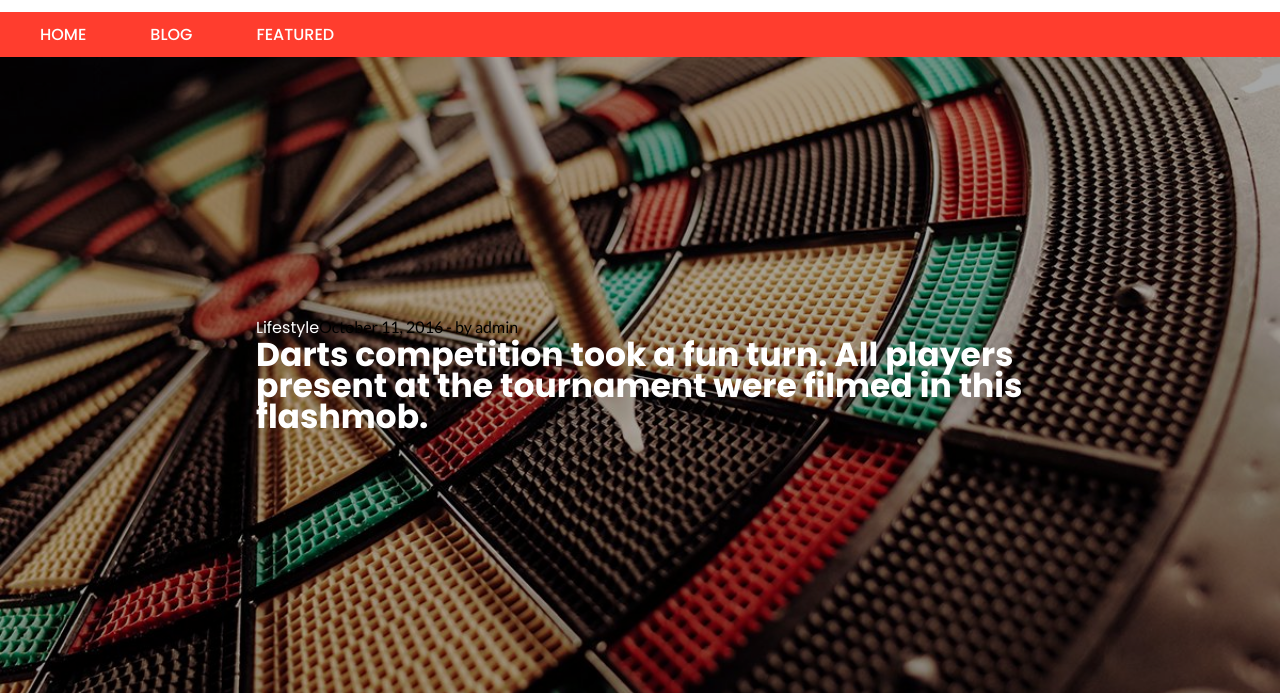
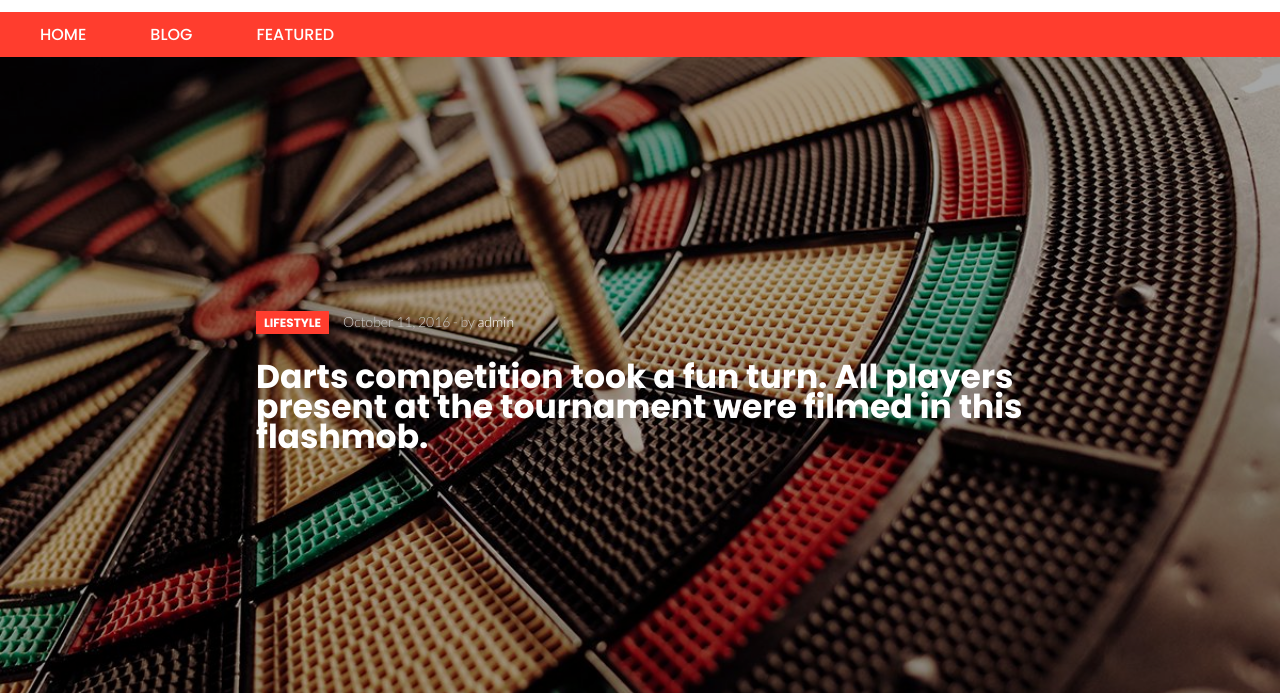
Before and after one commit to martin-virik/magazine, a plain HTML site: page index.html in a window 1280 px wide. Shown: the part 107-800 px from the top of the page. Drawn offline with Linux system fonts and the light colour scheme.

Commit message:
Styling the slider stage 2

```diff
--- a/index.html
+++ b/index.html
@@ -33,7 +33,7 @@
                 <header>
                     <img src="img/1_lite_A_StockSnap_RVYCCXWSLI-copy-1200x600.jpg" />
                     <div class="slider-item-title">
-                        <a href="#lifestyle" class="catgory-title">Lifestyle</a><span>October 11, 2016</span> - by <span>admin</span>
+                        <a href="#lifestyle" class="category-title">Lifestyle</a><span>October 11, 2016 - by </span><span class="author">admin</span>
                         <h2><a href="#">Darts competition took a fun turn. All players present at the tournament were filmed in this flashmob.</a></h2>
                     </div>
                 </header>
@@ -43,7 +43,7 @@
                 <header>
                     <img src="img/1_lite_B_StockSnap_RVYCCXWSLI-1200x600.jpg" />
                     <div class="slider-item-title">
-                        <a href="#lifestyle" class="catgory-title">Lifestyle</a><span>October 11, 2016</span> - by <span>admin</span>
+                        <a href="#social" class="category-title">Social</a><span>October 11, 2016< - by </span><span class="author">admin</span>
                         <h2><a href="#">Changing Tastes: how society, evolution and history shape our personality.</a></h2>
                     </div>
                 </header>
--- a/style/style.css
+++ b/style/style.css
@@ -53,6 +53,7 @@ nav.main-nav a {
 .primary-slider  img{
     width: 100%;
     opacity: 0.65;
+    display: block;
 }
 
 .primary-slider header {
@@ -67,6 +68,9 @@ nav.main-nav a {
     width: 65%;
     min-width: 300px;
     font-family: "Lato";
+    color: #ccc;
+    font-weight: 300;
+    font-size: 14px;
 }
 
 .primary-slider .slider-item-title a {
@@ -74,8 +78,25 @@ nav.main-nav a {
     font-family: 'Poppins';
 }
 
-.primary-slider  .slider-item-title h2 a{
+.primary-slider .slider-item-title h2 {
+    margin-top: 30px;
+}
+
+.primary-slider .slider-item-title h2 a {
     font-weight: 700;
     font-size: 33px;
     line-height: 30px;
 }
+
+.primary-slider .slider-item-title .category-title {
+    padding: 3px 8px;
+    margin-right: 14px;
+    background: #FF3D2E;
+    text-transform: uppercase;
+    font-weight: 700;
+    font-size: 12px;
+}
+
+.primary-slider .slider-item-title .author {
+    color: #fff;
+}
```
